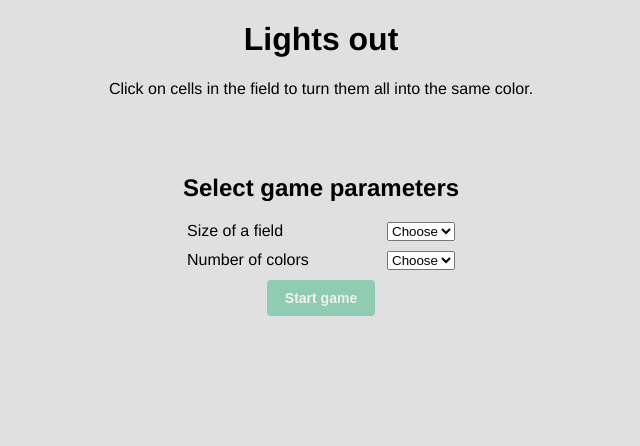
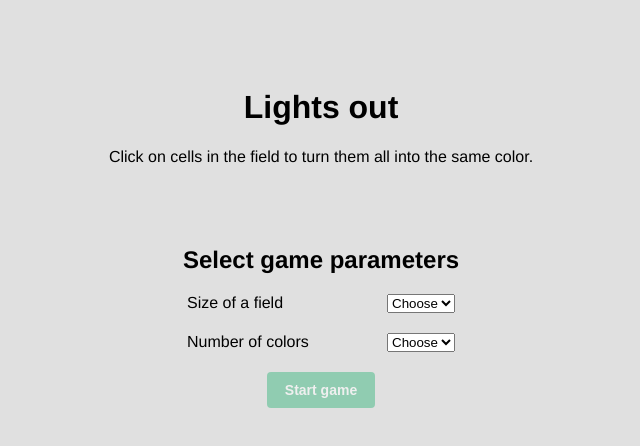
Before and after one commit to martinmatejovsky/lights-out-vue3-typescript, a Vue app: page / in a window 1280 px wide. Shown: the top 446 px of the page, without its empty margins (319-959 px from the left). Built offline with nearby package versions, Linux system fonts and the light colour scheme.

Commit message:
game styling

```diff
--- a/src/styles/assets/_silent-classes.scss
+++ b/src/styles/assets/_silent-classes.scss
@@ -1,5 +1,5 @@
 %components-stacking-margin {
-  margin-bottom: 10px;
+  margin-bottom: 20px;
 
   &:last-child {
     margin-bottom: 0;
--- a/src/styles/pages/_common.scss
+++ b/src/styles/pages/_common.scss
@@ -7,6 +7,10 @@ body {
   margin: 8px;
 }
 
+p {
+  @extend %components-stacking-margin;
+}
+
 #app {
   font-family: Avenir, Helvetica, Arial, sans-serif;
   -webkit-font-smoothing: antialiased;
--- a/src/styles/pages/_game-view.scss
+++ b/src/styles/pages/_game-view.scss
@@ -1,4 +1,5 @@
 .game-view {
+  padding: 30px 0;
   user-select: none;
 
   .game-view-settings {
@@ -7,7 +8,7 @@
 
   .game-view-game-container {
     position: relative;
-    padding: 60px 0;
+    padding: 40px 0;
   }
 
   .game-view-victory {
@@ -29,8 +30,15 @@
 // =============================================================================
 @media (min-width: 760px) {
   .game-view {
+    padding: 60px 0;
+
     .game-view-settings {
       padding: 40px 0;
     }
   }
+
+  .game-view-game-container {
+    position: relative;
+    padding: 60px 0;
+  }
 }
```
